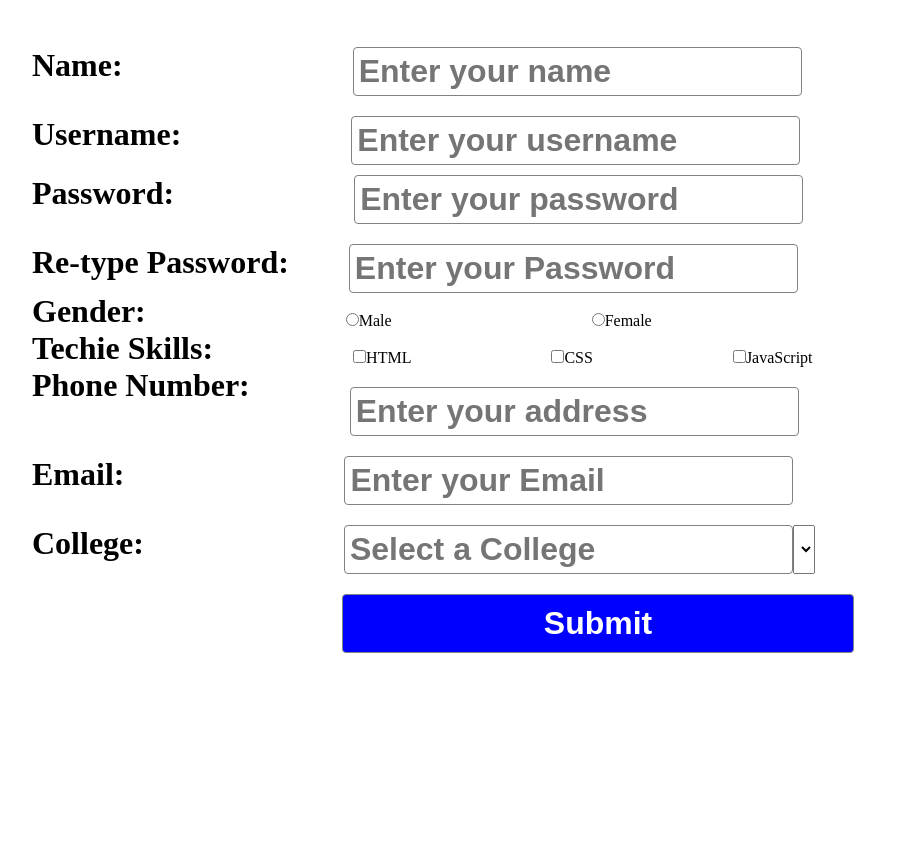
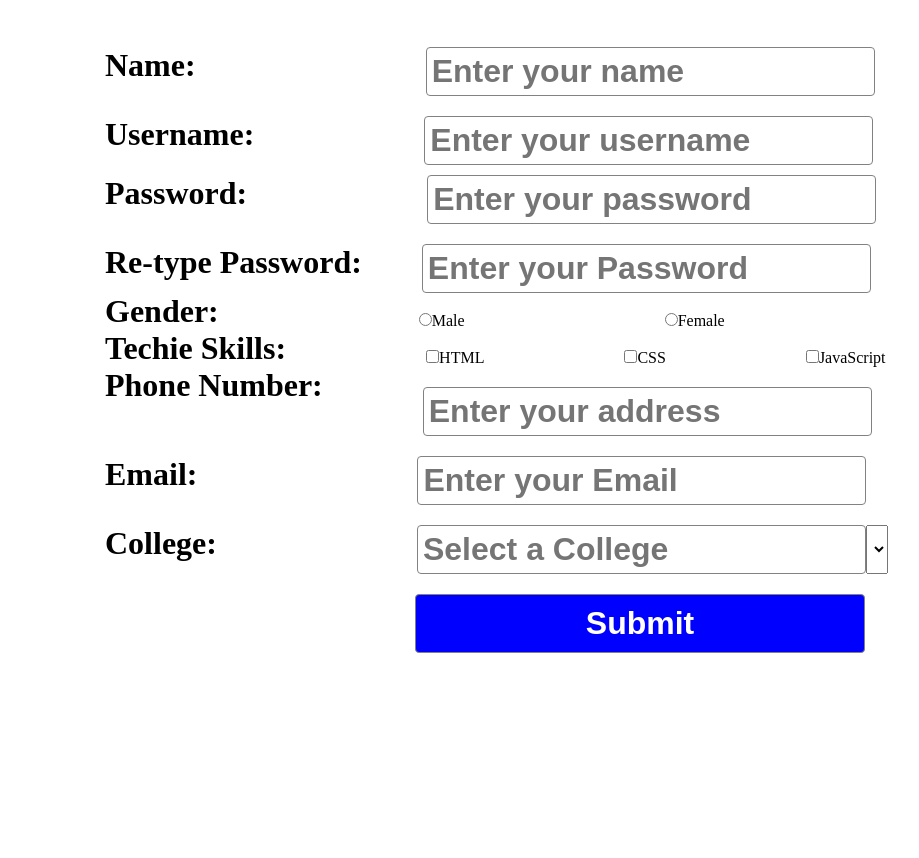
Before and after one commit to ukinebo1/justTask2, a plain HTML site: page form.html in a window 1280 px wide. Shown: the part 177-1035 px from the top of the page, without its empty margins (110-1029 px from the left). Before the commit the page ends 830 px from the top, so only its background shows below. Drawn offline with Linux system fonts and the light colour scheme.

Commit message:
form page updated

```diff
--- a/styles/form.css
+++ b/styles/form.css
@@ -7,8 +7,8 @@
 .container{
 
     /* border: 2px so?lid green; */
-    /* width: 1134px; */
-    /* height: 1189px; */
+     width: 1134px;
+     height: 1189px;
     display: block;
     margin: 0 auto;
     background-color: #FFFFFF;
@@ -102,7 +102,7 @@ margin-bottom: 20px; */
 }
 .inputSubmit{
     margin-left: 310px;
-    width: 45%;
+    width: 450px;
     margin-top: 20px;
     padding: 10px;
     background-color: blue;
```
